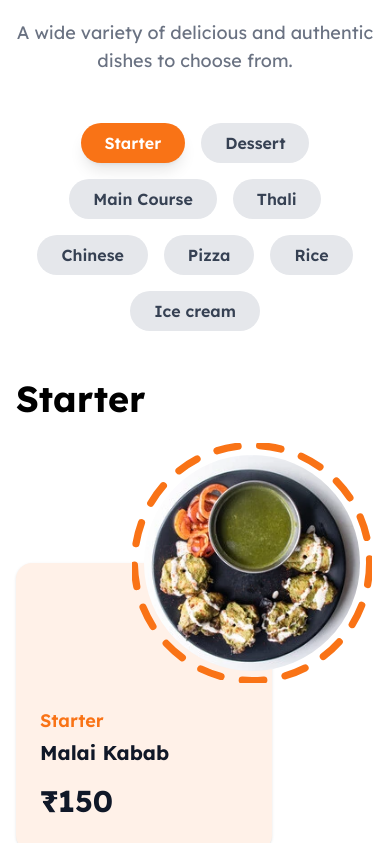
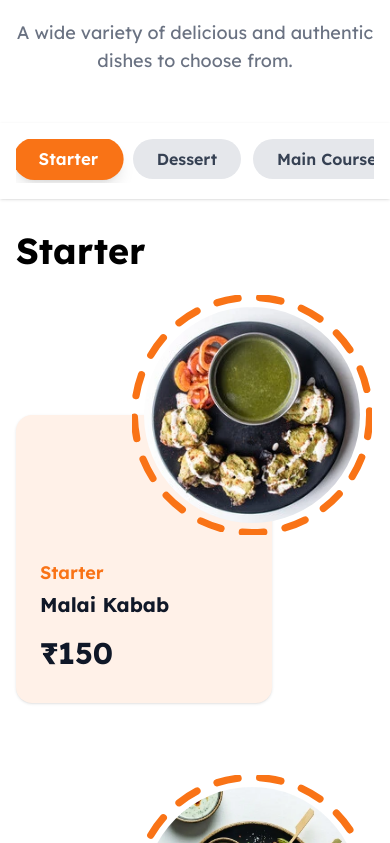
Before and after one commit to anshulgadia04/kishan-fast-food, a React (Vite) app: page / in a window 390 px wide. Shown: the part 3401-4244 px from the top of the page. Built offline with nearby package versions, Linux system fonts and the light colour scheme.

Commit message:
menu scroll fix

```diff
--- a/src/components/Menu.jsx
+++ b/src/components/Menu.jsx
@@ -101,19 +101,24 @@ const MenuSection = ({ title, items }) => {
 const Menu = () => {
   const [selectedCategory, setSelectedCategory] = useState('Starter');
   const menuSectionRef = useRef(null);
+  const categoryBarRef = useRef(null);
 
   const handleCategoryChange = (cat) => {
     setSelectedCategory(cat);
 
-    // Auto-scroll to menu items section to show the first item
-    if (menuSectionRef.current) {
-      const isMobile = window.innerWidth < 768;
-      // Account for the sticky header height on mobile
-      const yOffset = isMobile ? -140 : -250;
-      const y = menuSectionRef.current.getBoundingClientRect().top + window.scrollY + yOffset;
+    // Wait for React to re-render the new category items before scrolling
+    setTimeout(() => {
+      if (menuSectionRef.current && categoryBarRef.current) {
+        const barHeight = categoryBarRef.current.getBoundingClientRect().height;
+        const y =
+          menuSectionRef.current.getBoundingClientRect().top +
+          window.scrollY -
+          barHeight -
+          16; // 16px breathing room below sticky bar
 
-      window.scrollTo({ top: y, behavior: 'smooth' });
-    }
+        window.scrollTo({ top: y, behavior: 'smooth' });
+      }
+    }, 50);
   };
 
   return (
@@ -130,21 +135,27 @@ const Menu = () => {
           </div>
         </Fade>
 
-        <div className="flex flex-wrap justify-center gap-4 mb-12">
-          {CATEGORY_ORDER.map((cat, index) => (
-            <Fade key={cat} delay={index * 100} triggerOnce>
+        {/* Sticky category bar */}
+        <div
+          ref={categoryBarRef}
+          className="sticky top-0 z-30 bg-white/90 backdrop-blur-sm py-4 mb-8 -mx-4 px-4 sm:-mx-6 sm:px-6 lg:-mx-16 lg:px-16 shadow-sm"
+        >
+          {/* Mobile: horizontal scroll | md+: centered wrap */}
+          <div className="flex sm:flex-wrap sm:justify-center gap-3 overflow-x-auto sm:overflow-x-visible scrollbar-hide pb-1 sm:pb-0">
+            {CATEGORY_ORDER.map((cat) => (
               <button
+                key={cat}
                 onClick={() => handleCategoryChange(cat)}
-                className={`px-6 py-2 rounded-full font-semibold transition-all duration-300 ${
+                className={`flex-shrink-0 px-6 py-2 rounded-full font-semibold transition-all duration-300 ${
                   selectedCategory === cat
-                    ? 'bg-[#F97316] text-white shadow-lg'
+                    ? 'bg-[#F97316] text-white shadow-lg scale-105'
                     : 'bg-gray-200 text-gray-700 hover:bg-gray-300'
                 }`}
               >
                 {cat}
               </button>
-            </Fade>
-          ))}
+            ))}
+          </div>
         </div>
 
         <div ref={menuSectionRef}>
```
